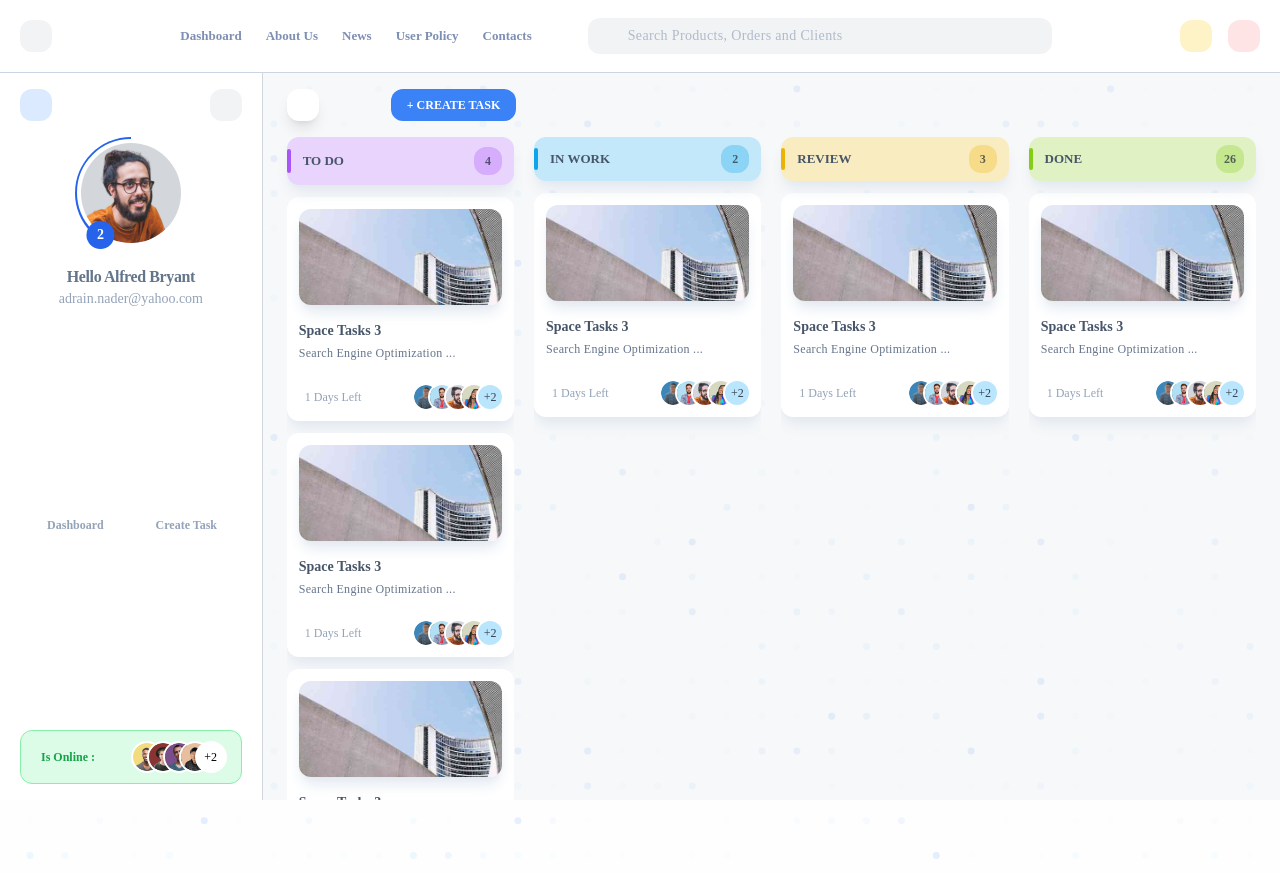
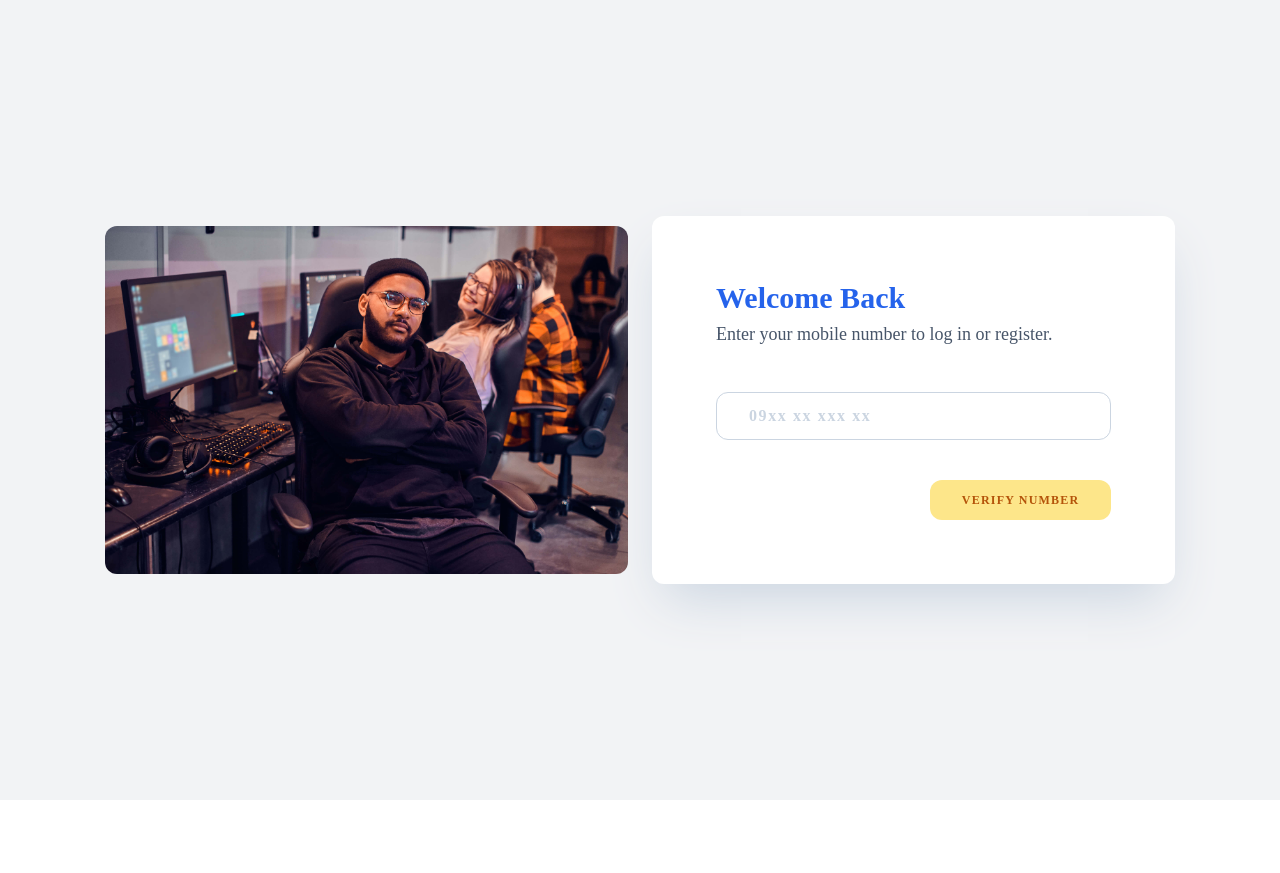
Before and after one commit to MohammadDousi/todoUi, a React (Create React App) app in the folder todo/: page /main in a window 1280 px wide. After the commit the page ends 800 px from the top, so only its background shows below. Built offline with nearby package versions, Linux system fonts and the light colour scheme.

Commit message:
add auth user - not found age

```diff
--- a/todo/src/App.js
+++ b/todo/src/App.js
@@ -1,24 +1,32 @@
 import { Route, Routes, Navigate } from "react-router-dom";
 
-import Header from "./components/header/Header";
-import Sidebar from "./components/sideBar/Sidebar";
-
-import BoardContainer from "./components/board/BoardContainer";
-import CreateTask from "./components/taskCreate/CreateTask";
-
+import Main from "./Main";
+import Login from "./components/login/Login";
+import useToken from "./components/login/useToken";
+import NotFound from "./components/notFound/NotFound";
 import pattern from "./assets/image/pattern.svg";
 
-import Login from "./components/login/Login";
-import Main from "./Main";
+function App() {
 
-function App() {
+  const { token, setToken } = useToken();
+
+  if (!token) {
+    return <Login setToken={setToken} />;
+  }
+
   return (
     <>
+      <img
+        src={pattern}
+        alt="pattern background"
+        className="w-full h-full absolute opacity-[15%] -z-20 object-cover bg-repeat"
+      />
       <Routes>
+        <Route path="/" element={<Navigate to="/main" replace />} />
+        <Route path="/main" element={<Main />} />
         <Route path="/main/*" element={<Main />} />
-        <Route path="/*" element={<Main />} />
-        <Route path="/register" element={""} />
         <Route path="/login" element={<Login />} />
+        <Route path="/*" element={<NotFound />} />
       </Routes>
     </>
   );
--- a/todo/src/Main.js
+++ b/todo/src/Main.js
@@ -7,8 +7,7 @@ import Sidebar from "./components/sideBar/Sidebar";
 
 import BoardContainer from "./components/board/BoardContainer";
 import CreateTask from "./components/taskCreate/CreateTask";
-
-import pattern from "./assets/image/pattern.svg";
+import NotFound from "./components/notFound/NotFound";
 
 export default function Main() {
   return (
@@ -18,15 +17,11 @@ export default function Main() {
       <main className="w-screen h-full flex flex-row justify-start items-start">
         <Sidebar />
 
-        <img
-          src={pattern}
-          alt="pattern background"
-          className="w-full h-full absolute opacity-[15%] -z-20 object-cover bg-repeat"
-        />
         <Routes>
           <Route path="/" element={<BoardContainer />} />
           <Route path="/board" element={<BoardContainer />} />
           <Route path="/createTask" element={<CreateTask />} />
+          <Route path="/*" element={<NotFound />} />
         </Routes>
       </main>
     </>
--- a/todo/src/components/board/ListBoard.js
+++ b/todo/src/components/board/ListBoard.js
@@ -36,7 +36,7 @@ export default function ListBoard() {
             </tr>
           </thead>
 
-          <tbody className="w-full h-full  flex flex-col justify-start items-start bg-white divide-y divide-slate-300/50 rounded-b-xl shadow-md shadow-slate-200 overflow-x-hidden">
+          <tbody className="w-full h-full flex flex-col justify-start items-start bg-white divide-y divide-slate-200/50 rounded-b-xl shadow-md shadow-slate-200 overflow-x-hidden">
             <tr className="w-full py-4 px-8 text-slate-600 font-normal text-sm capitalize flex justify-center items-center gap-6 cursor-pointer hover:bg-amber-50">
               <th className="w-2/12 flex justify-start items-start">
                 <p className="h-full py-1 px-5 bg-green-100 font-bold text-center text-green-600 rounded-full">
--- a/todo/src/components/header/Header.js
+++ b/todo/src/components/header/Header.js
@@ -1,7 +1,9 @@
 import React from "react";
-import { Link } from "react-router-dom";
+import { useNavigate } from "react-router-dom";
 
 export default function Header() {
+  const navigate = useNavigate();
+
   return (
     <header className="w-full h-20 relative bg-white px-5 border-b border-slate-300 flex justify-between items-center">
       <i className="fa fa-bars iconContainer bg-gray-200/50 text-gray-400 text-sm"></i>
@@ -39,9 +41,16 @@ export default function Header() {
       <div className="flex items-center justify-end gap-4">
         <i className="fa fa-bell iconContainer bg-amber-100 text-amber-600 text-sm"></i>
 
-        <Link to="/login">
-          <i className="fas fa-times iconContainer bg-rose-100 text-rose-600 text-sm"></i>
-        </Link>
+        {/* <Link to="/login"> */}
+        <i
+          onClick={() => {
+            sessionStorage.clear();
+            localStorage.clear();
+            navigate("/login");
+          }}
+          className="fas fa-times iconContainer bg-rose-100 text-rose-600 text-sm"
+        ></i>
+        {/* </Link> */}
       </div>
     </header>
   );
--- a/todo/src/components/login/Login.js
+++ b/todo/src/components/login/Login.js
@@ -1,16 +1,13 @@
 import React from "react";
 
 import pic from "../../assets/image/pic/sign-pic.jpg";
-import pattern from "../../assets/image/pattern.svg";
 import { useEffect, useState } from "react";
 
 import { useNavigate } from "react-router-dom";
 
 import OtpInput from "react-otp-input";
 
-import axios from "axios";
-
-export default function Login() {
+export default function Login({ setToken }) {
   const navigate = useNavigate();
 
   const [levelLogin, setLevelLogin] = useState("MOBILE");
@@ -28,12 +25,6 @@ export default function Login() {
 
   return (
     <main className="w-screen h-screen relative bg-gray-200/30 flex flex-row justify-center items-center gap-6">
-      <img
-        src={pattern}
-        alt="pattern background"
-        className="w-full h-full absolute opacity-30 -z-20 object-cover bg-repeat"
-      />
-
       <section className="w-1/2 flex flex-row justify-end items-center">
         <img src={pic} alt={pic} className="w-10/12 object-cover rounded-xl" />
       </section>
@@ -59,15 +50,15 @@ export default function Login() {
             <input
               type="number"
               placeholder="09xx xx xxx xx"
-              className="w-full h-14 px-8 text-slate-600 font-black text-base tracking-widest rounded-xl placeholder:text-slate-300 border border-slate-300 focus:border-blue-500"
+              className="w-full h-12 px-8 text-slate-600 font-black text-base tracking-widest rounded-xl placeholder:text-slate-300 border border-slate-300 focus:border-blue-500"
               value={mobileNumber}
               onChange={(e) => setMobileNumber(e.target.value)}
             />
 
             <button
               onClick={() => {
-                setLevelLogin("OTP");
                 if (mobileOk) {
+                  setLevelLogin("OTP");
                   // console.log(mobileNumber);
                   // let formData = new FormData();
                   // formData.append("fun", "verfiyMobile");
@@ -85,7 +76,7 @@ export default function Login() {
                   // });
                 }
               }}
-              className="h-10 px-10 hover:px-14 bg-amber-200  text-amber-700 text-xs font-bold uppercase cursor-pointer tracking-widest duration-300 rounded-xl"
+              className="h-10 px-8 hover:px-10 bg-amber-200  text-amber-700 text-xs font-bold uppercase cursor-pointer tracking-widest rounded-xl"
             >
               verify number
             </button>
@@ -105,14 +96,13 @@ export default function Login() {
           ></i>
 
           <section className="w-full mb-6 flex flex-col justify-center items-start gap-1">
-            <p className="w-full text-blue-600 font-black text-3xl capitalize duration-300">
+            <p className="w-full text-blue-600 font-black text-3xl capitalize ">
               OTP code
             </p>
             <p className="w-full text-slate-600 font-normal text-lg">
               The login code has been sent to <b>{mobileNumber}</b> mobile
               number.
             </p>
-            <p className=""></p>
           </section>
 
           <section className="w-full flex flex-col justify-center items-center gap-10">
@@ -122,7 +112,7 @@ export default function Login() {
               numInputs={4}
               inputType="tel"
               containerStyle="w-full flex justify-center items-start"
-              inputStyle="!w-14 !h-14 bg-white border border-slate-300 text-slate-600 text-base font-black rounded-xl duration-300 focus:border-blue-500"
+              inputStyle="!w-14 !h-14 bg-white border border-slate-300 text-slate-600 text-base font-black rounded-xl focus:border-blue-500"
               renderSeparator={<span className="px-2"></span>}
               renderInput={(props) => <input {...props} />}
             />
@@ -130,15 +120,20 @@ export default function Login() {
             <button
               onClick={() => {
                 checkedOTP === otp && navigate("/main");
+
+                const token = {
+                  mobileNumber,
+                  otp,
+                };
+                setToken(token);
               }}
-              className="h-10 px-10 hover:px-14 bg-amber-200  text-amber-700 text-xs font-bold uppercase cursor-pointer tracking-widest duration-300 rounded-xl"
+              className="h-10 px-8 hover:px-10 bg-amber-200  text-amber-700 text-xs font-bold uppercase cursor-pointer tracking-widest rounded-xl"
             >
               check & Login
             </button>
           </section>
         </section>
       </section>
-
     </main>
   );
 }
--- /dev/null
+++ b/todo/src/components/login/useToken.js
@@ -0,0 +1,26 @@
+
+import { useState } from "react";
+
+export default function useToken() {
+
+  const getToken = () => {
+    const tokenString = localStorage.getItem('token');
+
+    // const tokenString = sessionStorage.getItem("token");
+    const userToken = JSON.parse(tokenString);
+    return userToken?.mobileNumber;
+  };
+
+  const [token, setToken] = useState(getToken());
+
+  const saveToken = (userToken) => {
+    localStorage.setItem('token', JSON.stringify(userToken));
+    // sessionStorage.setItem("token", JSON.stringify(userToken));
+    setToken(userToken.mobileNumber);
+  };
+
+  return {
+    setToken: saveToken,
+    token,
+  };
+}
--- /dev/null
+++ b/todo/src/components/notFound/NotFound.js
@@ -0,0 +1,28 @@
+import React from "react";
+
+import { Link } from "react-router-dom";
+
+import pic from "../../assets/image/pic_notFound.svg";
+
+export default function NotFound() {
+  return (
+    <section className="w-full h-full flex justify-center items-center">
+      <div className="w-3/5 p-10 bg-white rounded-xl flex flex-col justify-center items-center gap-4 shadow-md">
+
+
+        <img src={pic} alt="not found" className="w-2/5 mb-6" />
+        {/* <i className="fas fa-exclamation-circle text-8xl text-slate-400 mb-6"></i> */}
+        <h2 className="text-slate-600 text-3xl font-black capitalize">
+          No result found
+        </h2>
+        <p className="text-slate-600 text-base text-center">
+          No page or item found for this section. Maybe an error has occurred.
+          Try again later.
+        </p>
+        <Link to="/" className="px-8 hover:px-12 py-2 bg-amber-200 text-amber-700 text-sm font-black mt-4 rounded-xl">
+          Return Home
+        </Link>
+      </div>
+    </section>
+  );
+}
--- a/todo/src/components/sideBar/Sidebar.js
+++ b/todo/src/components/sideBar/Sidebar.js
@@ -183,7 +183,7 @@ export default function Sidebar() {
           <Link to="/main/board">
             <section
               className={
-                location.pathname === "/" || location.pathname === "/main/board"
+                location.pathname === "/main" || location.pathname === "/main/board"
                   ? "p-5 flex flex-col justify-center items-center gap-3 cursor-pointer duration-300 bg-amber-200 text-amber-700 shadow-2xl rounded-xl"
                   : "p-5 flex flex-col justify-center items-center gap-3 cursor-pointer duration-300 hover:bg-blue-100 text-slate-400 font-black hover:text-blue-600 hover:scale-105 hover:rounded-xl"
               }
--- a/todo/src/index.css
+++ b/todo/src/index.css
@@ -13,7 +13,7 @@
     font-family: DMSans;
     line-height: unset;
     direction: ltr;
-    @apply p-0 m-0 box-border duration-1000
+    @apply p-0 m-0 box-border duration-300
     outline-0 no-underline list-none border-0 border-transparent;
   }
 
@@ -48,6 +48,4 @@
     -webkit-appearance: none;
     -moz-appearance: textfield;
   }
-
-
 }
```
Also changed, not shown: todo/src/components/taskCreate/CreateTask.js (+5 -5 lines), todo/src/assets/image/pic_notFound.svg (added).
